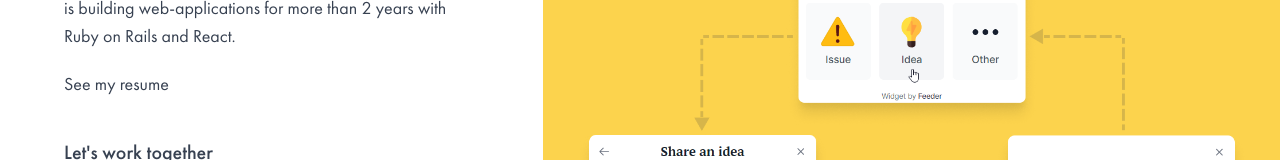
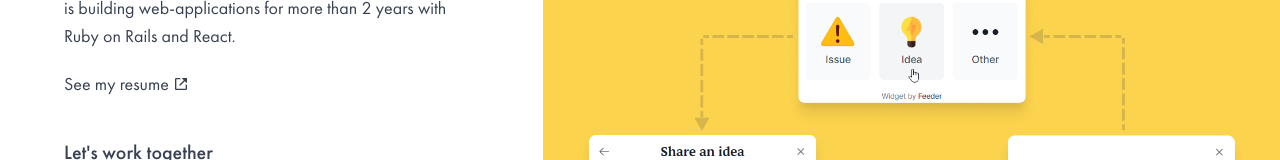
Before and after one commit to abeidahmed/portfolio, a Next.js app: page / in a window 1280 px wide. Shown: the part 324-484 px from the top of the page. Built offline with nearby package versions, Linux system fonts and the light colour scheme.

Commit message:
Add external-link icon

```diff
--- a/components/Icons/index.js
+++ b/components/Icons/index.js
@@ -27,6 +27,13 @@ const Glyph = ({ icon }) => {
       return (
         <path d="M20,3H4C3.447,3,3,3.448,3,4v16c0,0.552,0.447,1,1,1h16c0.553,0,1-0.448,1-1V4C21,3.448,20.553,3,20,3z M8.339,18.337H5.667 v-8.59h2.672V18.337z M7.003,8.574c-0.856,0-1.548-0.694-1.548-1.548s0.691-1.548,1.548-1.548c0.854,0,1.548,0.693,1.548,1.548 S7.857,8.574,7.003,8.574z M18.338,18.337h-2.669V14.16c0-0.996-0.018-2.277-1.388-2.277c-1.39,0-1.601,1.086-1.601,2.207v4.248 h-2.667v-8.59h2.56v1.174h0.037c0.355-0.675,1.227-1.387,2.524-1.387c2.704,0,3.203,1.778,3.203,4.092V18.337z"></path>
       );
+    case 'link-external':
+      return (
+        <g>
+          <path d="M13 3L16.293 6.293 9.293 13.293 10.707 14.707 17.707 7.707 21 11 21 3z"></path>
+          <path d="M19,19H5V5h7l-2-2H5C3.897,3,3,3.897,3,5v14c0,1.103,0.897,2,2,2h14c1.103,0,2-0.897,2-2v-5l-2-2V19z"></path>
+        </g>
+      );
     case 'twitter':
       return (
         <path d="M19.633,7.997c0.013,0.175,0.013,0.349,0.013,0.523c0,5.325-4.053,11.461-11.46,11.461c-2.282,0-4.402-0.661-6.186-1.809 c0.324,0.037,0.636,0.05,0.973,0.05c1.883,0,3.616-0.636,5.001-1.721c-1.771-0.037-3.255-1.197-3.767-2.793 c0.249,0.037,0.499,0.062,0.761,0.062c0.361,0,0.724-0.05,1.061-0.137c-1.847-0.374-3.23-1.995-3.23-3.953v-0.05 c0.537,0.299,1.16,0.486,1.82,0.511C3.534,9.419,2.823,8.184,2.823,6.787c0-0.748,0.199-1.434,0.548-2.032 c1.983,2.443,4.964,4.04,8.306,4.215c-0.062-0.3-0.1-0.611-0.1-0.923c0-2.22,1.796-4.028,4.028-4.028 c1.16,0,2.207,0.486,2.943,1.272c0.91-0.175,1.782-0.512,2.556-0.973c-0.299,0.935-0.936,1.721-1.771,2.22 c0.811-0.088,1.597-0.312,2.319-0.624C21.104,6.712,20.419,7.423,19.633,7.997z"></path>
--- a/components/Intro/index.js
+++ b/components/Intro/index.js
@@ -35,9 +35,10 @@ export function Intro() {
           href="https://doc-0o-10-docs.googleusercontent.com/docs/securesc/svr8kdonhce3hc3qi9rjin4v6tb19ffh/0jnnqpgc4kmil99mm3ncu817nnfgqmkp/1610343750000/11348492644654222639/11348492644654222639/1eAa-R58yH6y30G7fs4jJyu8k8IGybV6g?authuser=5"
           target="_blank"
           rel="external noopener noreferrer nofollow"
-          className="hover:underline"
+          className="inline-flex items-center hover:underline"
         >
           See my resume
+          <Icon icon="link-external" className="w-4 h-4 ml-1" />
         </a>
       </div>
       <div className="mt-10">
```
